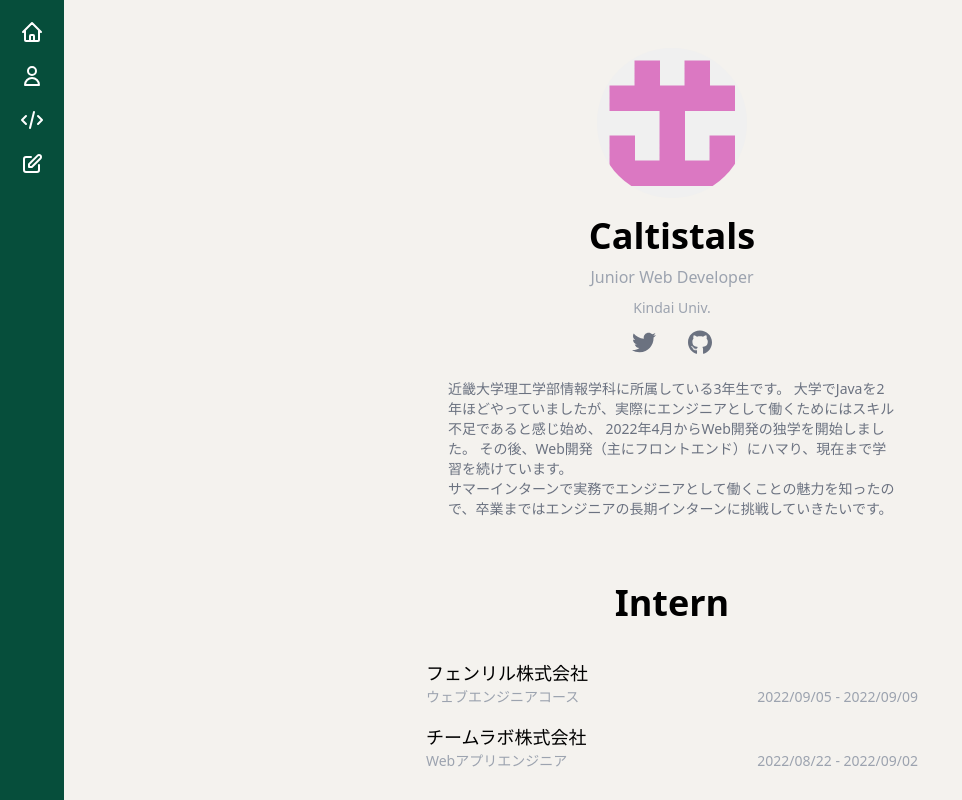
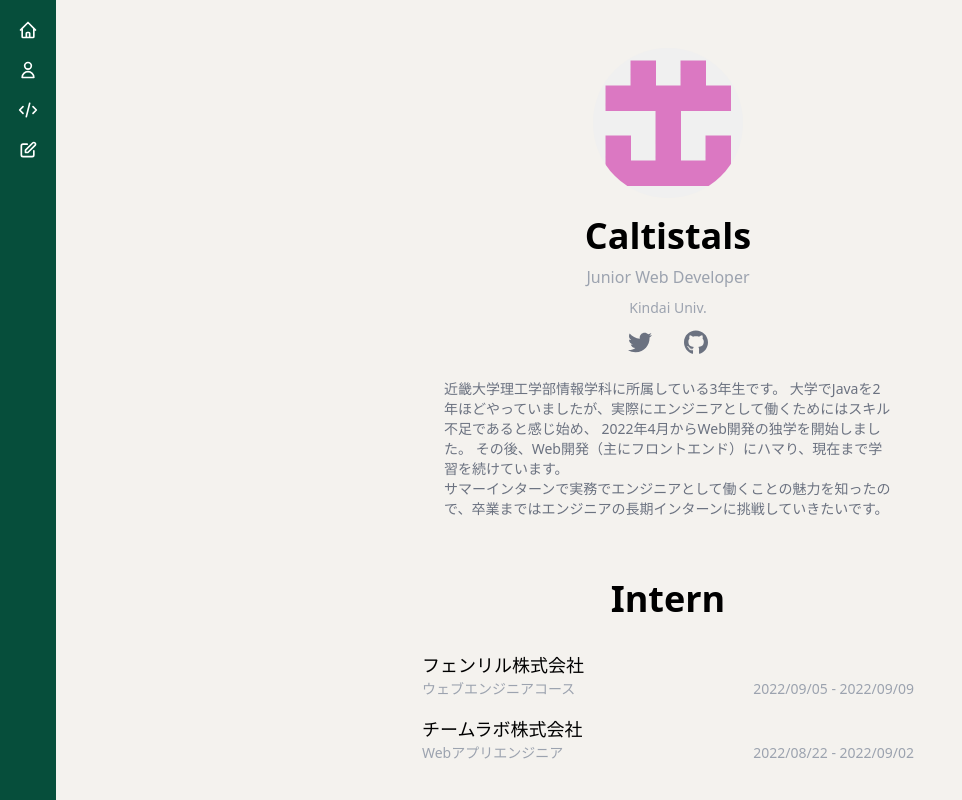
Before and after one commit to caltistals/next-portfolio, a Next.js app: page /about in a window 1280 px wide. Shown: the top 800 px of the page, without its empty margins (0-962 px from the left). Built offline with nearby package versions, Linux system fonts and the light colour scheme.

Commit message:
[fix] 記事にコードブロックが含まれているときにスタイルが崩れる問題を修正

```diff
--- a/components/Layout.tsx
+++ b/components/Layout.tsx
@@ -4,10 +4,12 @@ import Navbar from "./Navbar";
 
 const Layout: React.FC<LayoutProps> = ({ children }) => {
   return (
-    <div className="relative mb-0 bg-pale-yellow-orange">
-      <div className="flex flex-col md:flex-row">
+    <div className=" bg-pale-yellow-orange">
+      <div className="flex flex-col lg:flex-row">
         <Navbar />
-        <main className="flex-1 px-4 pb-12 mt-12 md:mt-0">{children}</main>
+        <main className="flex-1 px-4 pb-12 mt-12 lg:mt-0">
+          <div className="w-full max-w-4xl">{children}</div>
+        </main>
       </div>
     </div>
   );
--- a/components/Navbar.tsx
+++ b/components/Navbar.tsx
@@ -3,15 +3,15 @@ import Link from "next/link";
 
 const Navbar = () => {
   return (
-    <nav className="fixed z-10 w-screen bg-emerald-900 md:sticky h-14 md:h-screen md:top-0 md:w-16">
+    <nav className="fixed z-10 w-screen h-14 bg-emerald-900 lg:sticky lg:h-screen lg:top-0 lg:w-14 ">
       <div className="mt-5 ">
-        <ul className="flex justify-around text-white md:items-center md:flex-col md:justify-start">
+        <ul className="flex justify-around text-white lg:items-center lg:flex-col lg:justify-start">
           {/* Home Icon */}
           <li className="relative mb-5 group">
             <Link href="/">
               <a>
                 <svg
-                  className="w-6 h-6 hover:text-blue-400 hover:scale-110"
+                  className="w-5 h-5 hover:text-blue-400 hover:scale-110"
                   fill="none"
                   stroke="currentColor"
                   viewBox="0 0 24 24"
@@ -39,7 +39,7 @@ const Navbar = () => {
             <Link href="/about">
               <a>
                 <svg
-                  className="w-6 h-6 hover:text-blue-500 hover:scale-110"
+                  className="w-5 h-5 hover:text-blue-500 hover:scale-110"
                   fill="none"
                   stroke="currentColor"
                   viewBox="0 0 24 24"
@@ -67,7 +67,7 @@ const Navbar = () => {
             <Link href="/portfolio">
               <a>
                 <svg
-                  className="w-6 h-6 hover:text-blue-500 hover:scale-110"
+                  className="w-5 h-5 hover:text-blue-500 hover:scale-110"
                   fill="none"
                   stroke="currentColor"
                   viewBox="0 0 24 24"
@@ -95,7 +95,7 @@ const Navbar = () => {
             <Link href="/articles">
               <a>
                 <svg
-                  className="w-6 h-6 hover:text-blue-500 hover:scale-110"
+                  className="w-5 h-5 hover:text-blue-500 hover:scale-110"
                   fill="none"
                   stroke="currentColor"
                   viewBox="0 0 24 24"
--- a/pages/articles/[slug].tsx
+++ b/pages/articles/[slug].tsx
@@ -45,15 +45,15 @@ export const getStaticProps: GetStaticProps = async (ctx) => {
 const Article: NextPage<ArticleProps> = ({ page, blocks }) => {
   return (
     <Layout>
-      <MetaData title={`${getText(page.properties.name.title)}`} />
-      <article className="flex flex-col ">
+      <article className="relative w-full mb-0">
+        <MetaData title={`${getText(page.properties.name.title)}`} />
         {/* meta section */}
-        <div className="my-12 ">
+        <div className="my-12">
           <ArticleMeta page={page} />
         </div>
 
         {/* article */}
-        <div className="block max-w-4xl my-12">
+        <div className="flex flex-col my-12">
           <NotionBlocks blocks={blocks} isCodeHighlighter={true} />
         </div>
       </article>
--- a/styles/globals.css
+++ b/styles/globals.css
@@ -3,7 +3,7 @@
 @tailwind utilities;
 
 h1 {
-  @apply p-1 mt-0 mb-2 text-4xl font-semibold leading-tight;
+  @apply mt-0 mb-2 text-4xl font-semibold leading-tight;
 }
 h2 {
   @apply mt-0 mb-2 text-3xl font-semibold leading-tight;
@@ -31,10 +31,7 @@ main {
   @apply px-4 py-2 border-l-4 border-gray-700 border-solid;
 }
 .nbr-block-code {
-  @apply flex items-center justify-center max-w-4xl;
-}
-pre {
-  @apply max-w-xs text-sm sm:max-w-md md:max-w-xl lg:max-w-3xl xl:max-w-4xl;
+  @apply text-sm;
 }
 /* Hide only scrollbar */
 .nbr-block-code pre::-webkit-scrollbar {
@@ -56,7 +53,7 @@ pre {
   margin-inline-start: 8px;
 }
 .nbr-block-ul {
-  @apply pl-4 list-disc;
+  @apply pl-4 font-light leading-relaxed list-disc;
 }
 .nbr-block-ol {
   @apply pl-4 list-decimal;
@@ -74,3 +71,7 @@ pre {
 .nbr-block-table_of_contents a {
   @apply text-gray-600 underline;
 }
+
+.nbr-image {
+  @apply flex items-center justify-center;
+}
```
